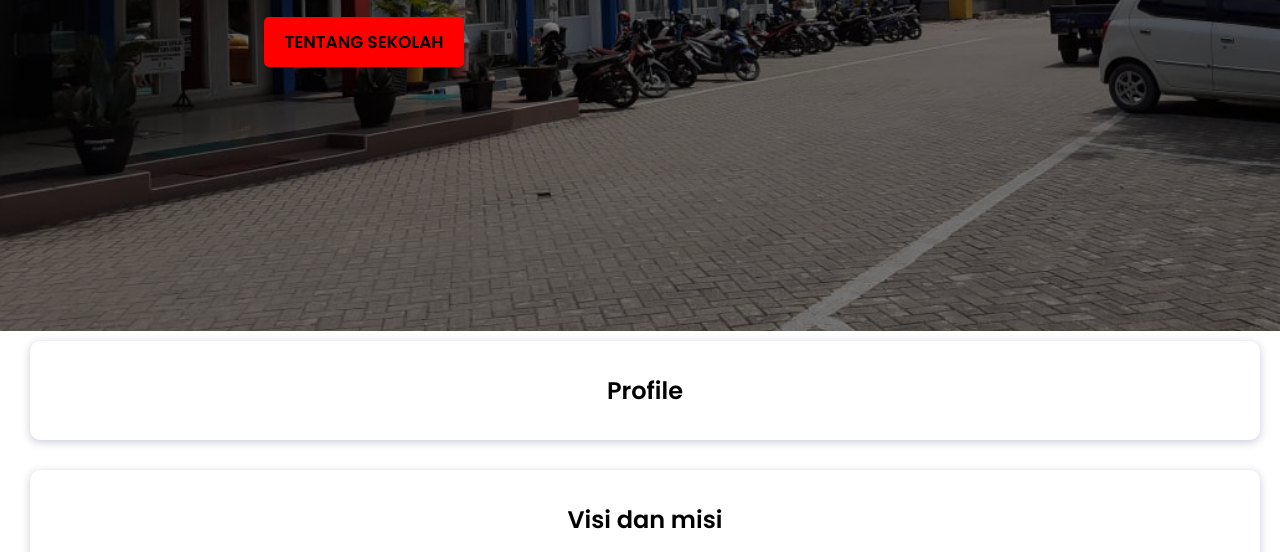
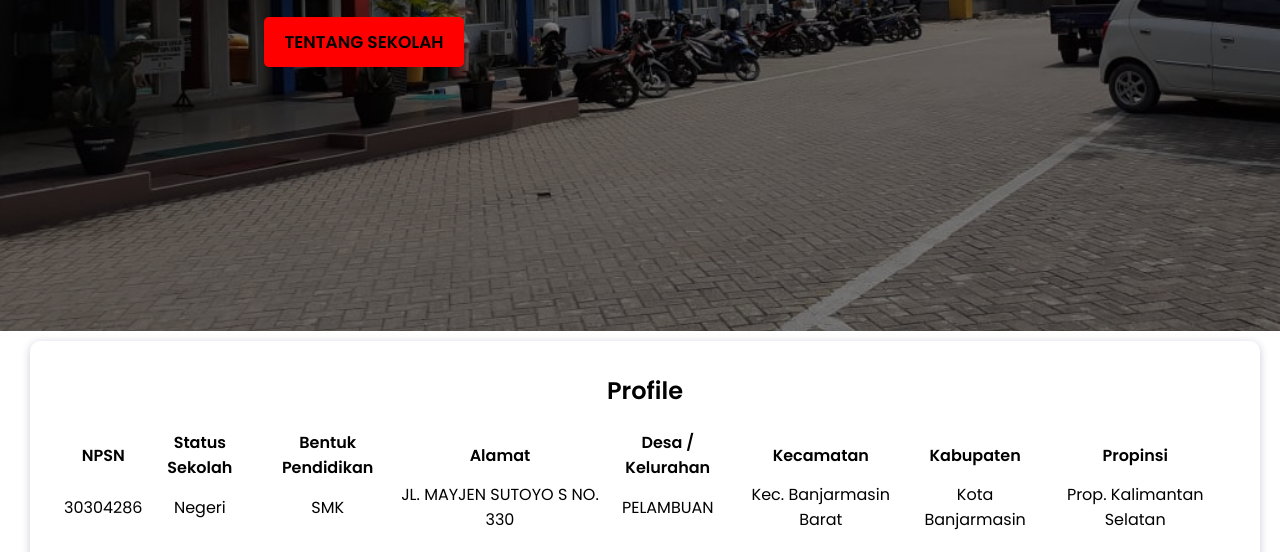
Before and after one commit to yudhistiaR/Sekolah-profile, a plain HTML site: page index.html in a window 1280 px wide. Shown: the part 400-952 px from the top of the page. Drawn offline with Linux system fonts and the light colour scheme.

Commit message:
mengubah table profile

```diff
--- a/index.html
+++ b/index.html
@@ -42,6 +42,27 @@
 
         <section id="profile" class="card">
             <h2>Profile</h2>
+            <table>
+                <tr>
+                    <th>NPSN</th>
+                    <th>Status Sekolah</th>
+                    <th>Bentuk Pendidikan</th>
+                    <th>Alamat</th>
+                    <th>Desa / Kelurahan</th>
+                    <th>Kecamatan</th>
+                    <th>Kabupaten</th>
+                    <th>Propinsi</th>
+                </tr>
+                <tr>
+                    <td>30304286</td>
+                    <td>Negeri</td>
+                    <td>SMK</td>
+                    <td>JL. MAYJEN SUTOYO S NO. 330</td>
+                    <td>PELAMBUAN</td>
+                    <td>Kec. Banjarmasin Barat</td>
+                    <td>Kota Banjarmasin</td>
+                    <td>Prop. Kalimantan Selatan</td>
+                </tr>
             </table>
         </section>
 
```
